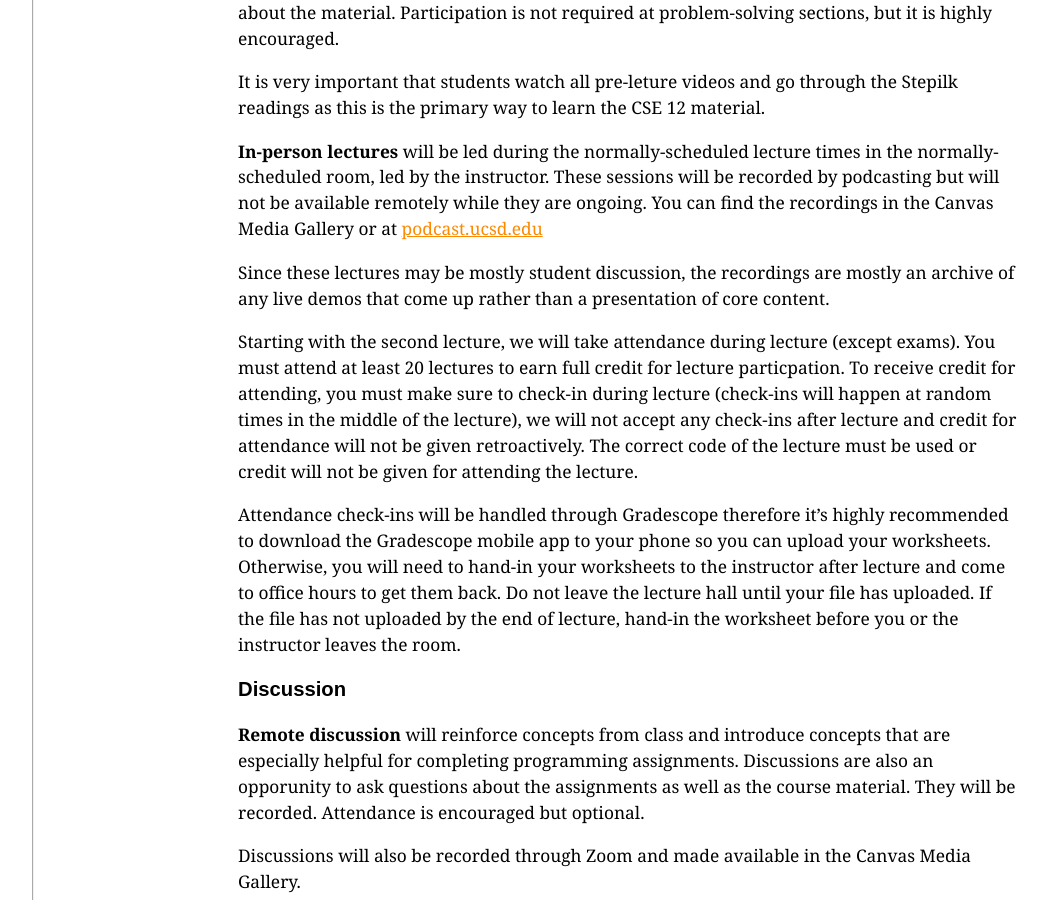
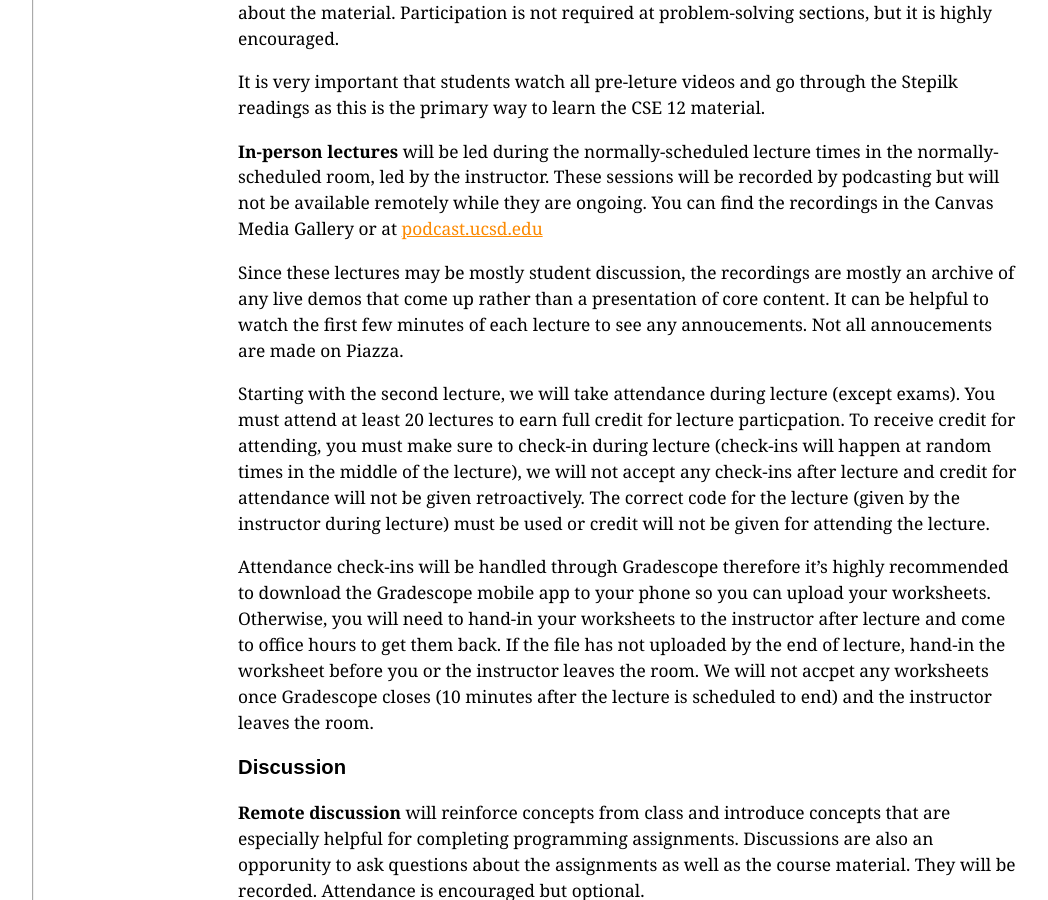
Before and after one commit to ucsd-cse12-sp23/ucsd-cse12-sp23.github.io, a Jekyll site: the page built from syllabus.md, in a window 1280 px wide and 900 px high, scrolled down 1239 px. Shown: the whole window, without its empty margins (56-1104 px from the left). Built offline with Jekyll 4.4.1, drawn with Linux system fonts in a browser that asks for light colours; some of the changed text lies outside the part shown.

Commit message:
Update syllabus.md

```diff
--- a/syllabus.md
+++ b/syllabus.md
@@ -65,12 +65,13 @@ You can find the recordings in the Canvas Media Gallery or at [podcast.ucsd.edu]
 
 Since these lectures may be mostly student discussion, the recordings are mostly
 an archive of any live demos that come up rather than a presentation of core content.
+It can be helpful to watch the first few minutes of each lecture to see any
+annoucements. Not all annoucements are made on Piazza.
 
-Starting with the second lecture, we will take attendance during lecture (except exams). You must attend at least 20 lectures to earn full credit for lecture particpation. To receive credit for attending, you must make sure to check-in during lecture (check-ins will happen at random times in the middle of the lecture), we will not accept any check-ins after lecture and credit for attendance will not be given retroactively. The correct code of the lecture must be used or credit will not be given for
-attending the lecture.
+Starting with the second lecture, we will take attendance during lecture (except exams). You must attend at least 20 lectures to earn full credit for lecture particpation. To receive credit for attending, you must make sure to check-in during lecture (check-ins will happen at random times in the middle of the lecture), we will not accept any check-ins after lecture and credit for attendance will not be given retroactively. The correct code for the lecture (given by the instructor during lecture) must be used or credit will not be given for attending the lecture.
 
 Attendance check-ins will be handled through Gradescope therefore it’s highly recommended to download the Gradescope mobile app to your phone so you can upload your worksheets. Otherwise, you will need to hand-in your worksheets to the instructor after
-lecture and come to office hours to get them back. Do not leave the lecture hall until your file has uploaded. If the file has not uploaded by the end of lecture, hand-in the worksheet before you or the instructor leaves the room.
+lecture and come to office hours to get them back. If the file has not uploaded by the end of lecture, hand-in the worksheet before you or the instructor leaves the room. We will not accpet any worksheets once Gradescope closes (10 minutes after the lecture is scheduled to end) and the instructor leaves the room.
 
 <h3>Discussion</h3>
 
@@ -131,6 +132,11 @@ Each student gets a free “slip day” for each programming assignment (PA) tha
 extension to submit the PA. You do not have to ask to use your slip day. Just submit your
 assignment after the deadline (but before 24 hours after the deadline) to automatically use your
 slip day. There is no penalty for using this free slip day.
+
+It's the student's responsibilty to check that the autograder worked and that all files
+have been properly uploaded (by checking the Code tab). We only accept PAs through
+Gradescope before the slip-day deadline. We will not accept any files through email or
+Piazza.
 
 <a id="p:open-closed"></a>
 <h3>Collaboration</h3>
```
